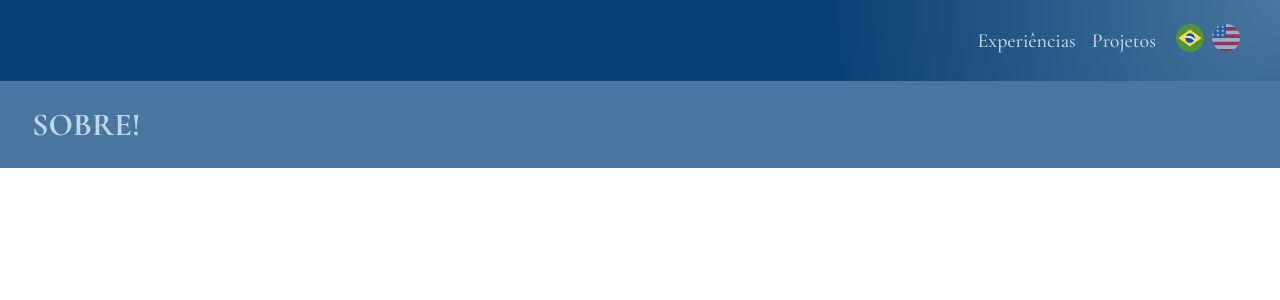
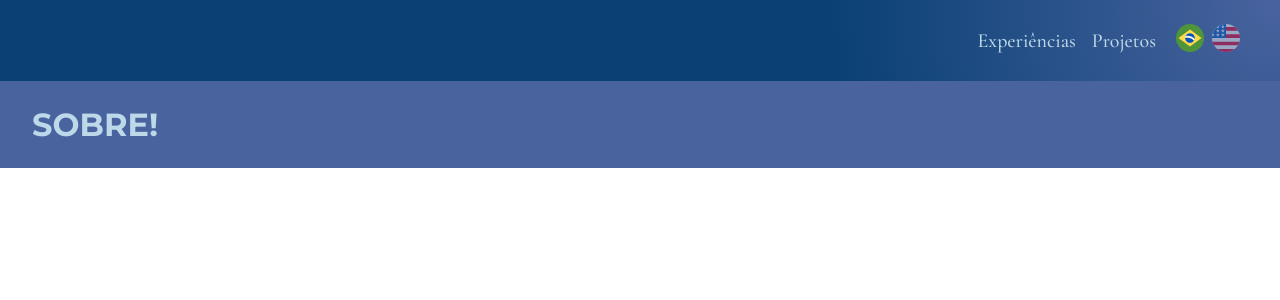
Before and after one commit to Rmdeaguiar/rma-portfolio, a React (Vite) app: page / in a window 1280 px wide. Shown: the top 300 px of the page. Built offline with nearby package versions, Linux system fonts and the light colour scheme.

Commit message:
style: troca de estilos gerais da aplicação

```diff
--- a/index.html
+++ b/index.html
@@ -9,7 +9,16 @@
   <link
     href="https://fonts.googleapis.com/css2?family=Cormorant+Garamond:ital,wght@0,300..700;1,300..700&family=Montserrat:ital,wght@0,100..900;1,100..900&family=Poppins:ital,wght@0,100;0,200;0,300;0,400;0,500;0,600;0,700;0,800;0,900;1,100;1,200;1,300;1,400;1,500;1,600;1,700;1,800;1,900&display=swap"
     rel="stylesheet">
+  <link rel="preconnect" href="https://fonts.googleapis.com">
+  <link rel="preconnect" href="https://fonts.gstatic.com" crossorigin>
+  <link href="https://fonts.googleapis.com/css2?family=Roboto:ital,wght@0,100..900;1,100..900&display=swap"
+    rel="stylesheet">
+  <link rel="preconnect" href="https://fonts.googleapis.com">
+  <link rel="preconnect" href="https://fonts.gstatic.com" crossorigin>
+  <link href="https://fonts.googleapis.com/css2?family=Montserrat:ital,wght@0,100..900;1,100..900&display=swap"
+    rel="stylesheet">
 </head>
+
 <body>
   <div id="root"></div>
   <script type="module" src="/src/main.jsx"></script>
--- a/src/index.css
+++ b/src/index.css
@@ -10,7 +10,7 @@
 
 body {
   margin: 0;
-  font-family: 'Cormorant Garamond', sans-serif;
+  font-family: "Montserrat", sans-serif;
   -webkit-font-smoothing: antialiased;
   -moz-osx-font-smoothing: grayscale;
   font-size: 1.6rem;
--- a/src/styles/variables.scss
+++ b/src/styles/variables.scss
@@ -1,5 +1,5 @@
 $color-darkblue: #0a4174;
-$color-blue: #49769f;
+$color-blue: #49639f;
 $color-lightblue: #7bbde8;
 $color-light: #bdd8e9;
-$color-secondary: #f7ad19;
+$color-secondary: #de980b;
```
